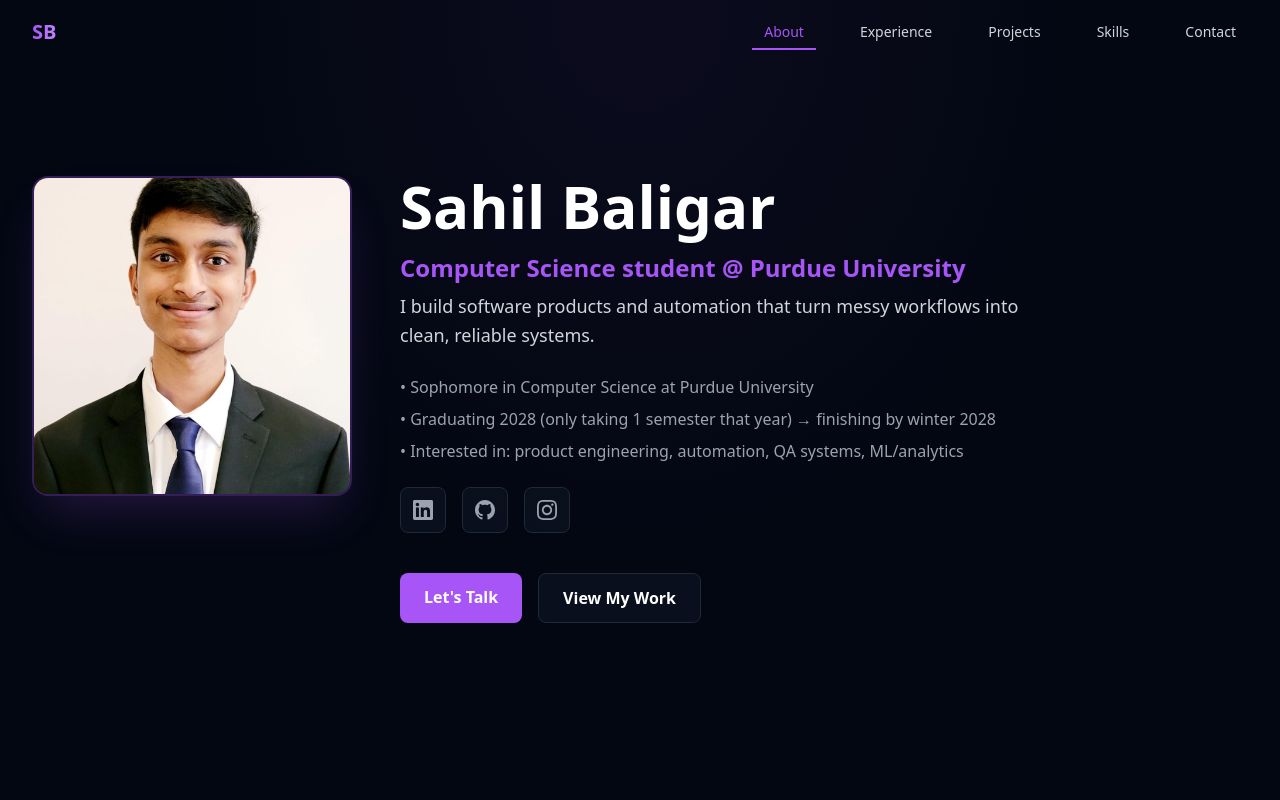
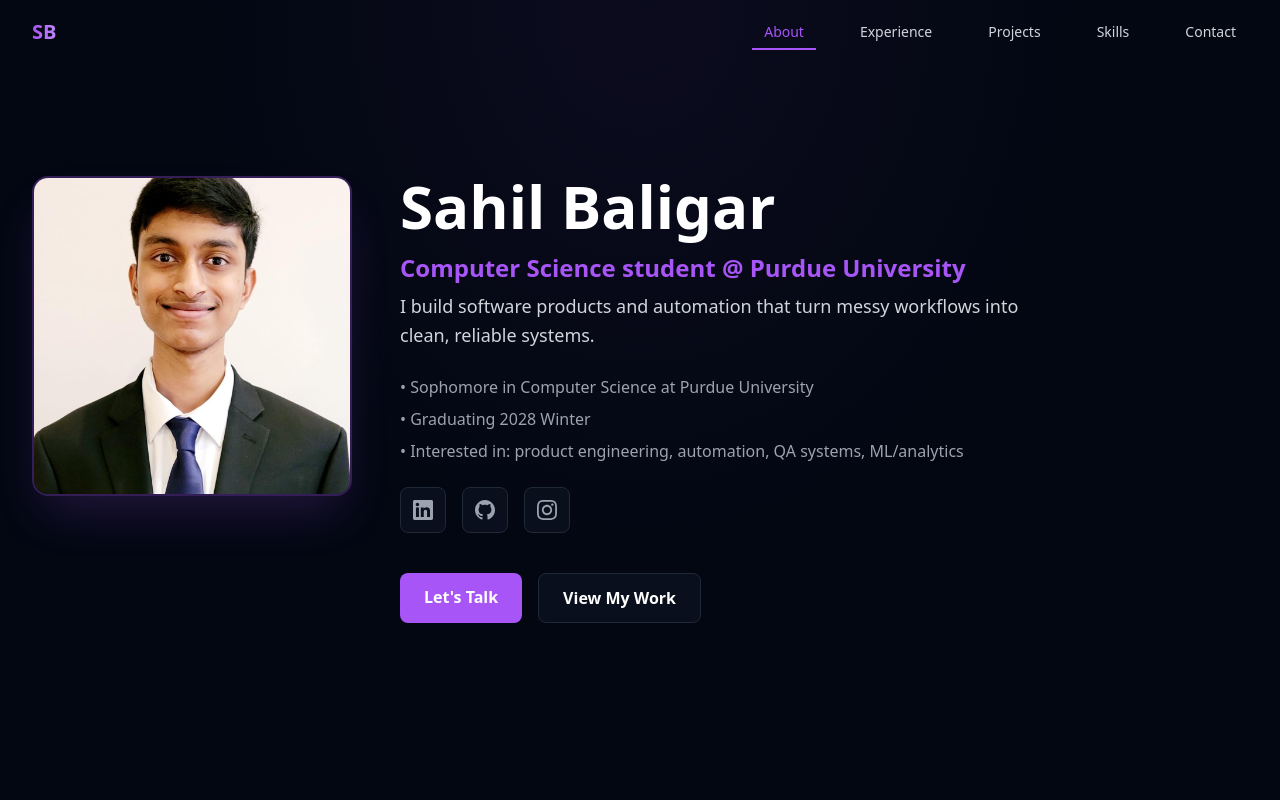
Before and after one commit to sahilbaligar0407/PersonalWebsite, a Next.js app: page / in a window 1280 px wide. Shown: the top 800 px of the page. Built offline with nearby package versions, Linux system fonts and the light colour scheme.

Commit message:
Simplify graduation text to 'Graduating 2028 Winter'

```diff
--- a/app/page.tsx
+++ b/app/page.tsx
@@ -194,7 +194,7 @@ export default function Home() {
               className="space-y-2 text-gray-400"
             >
               <p>• Sophomore in Computer Science at Purdue University</p>
-              <p>• Graduating 2028 (only taking 1 semester that year) → finishing by winter 2028</p>
+              <p>• Graduating 2028 Winter</p>
               <p>• Interested in: product engineering, automation, QA systems, ML/analytics</p>
             </motion.div>
 
```
